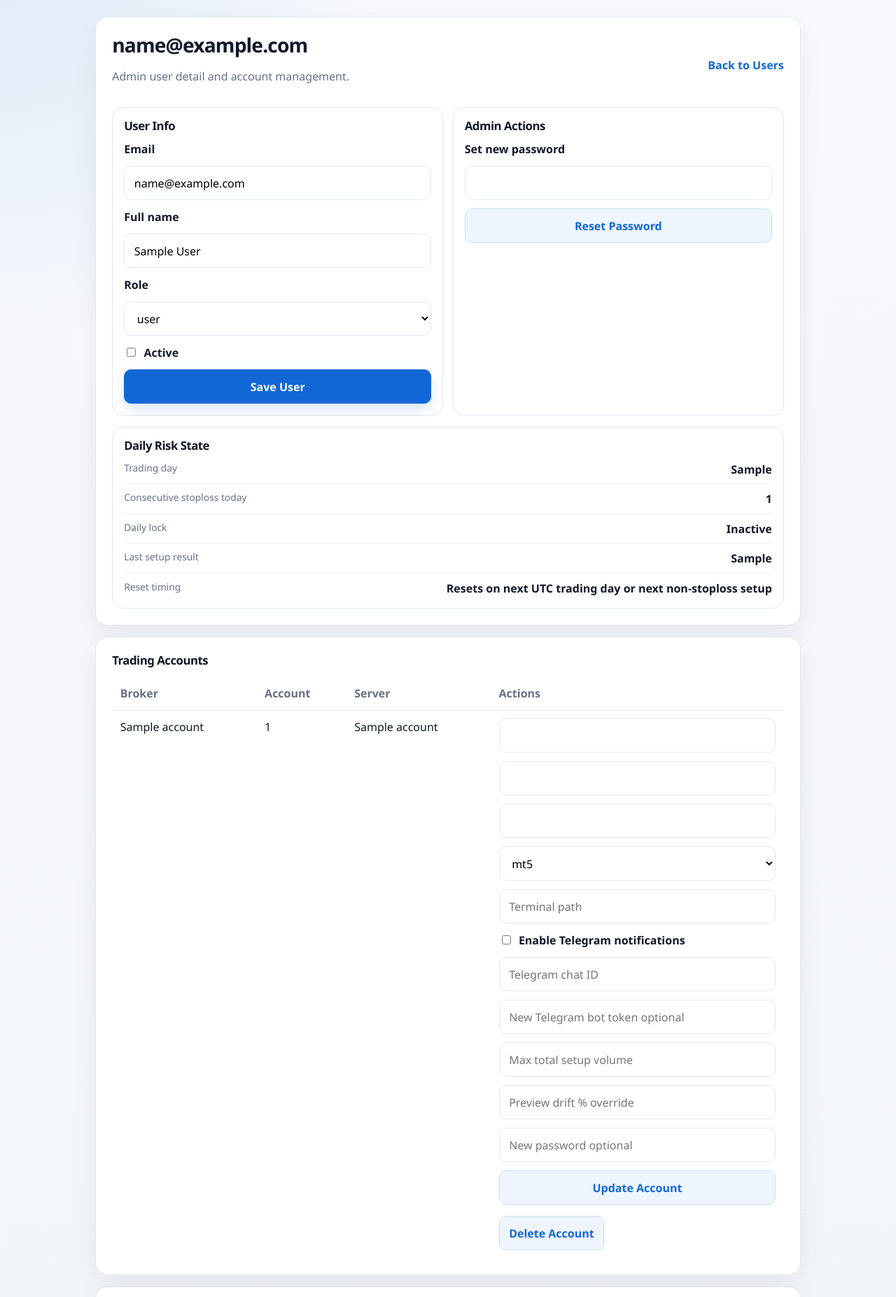
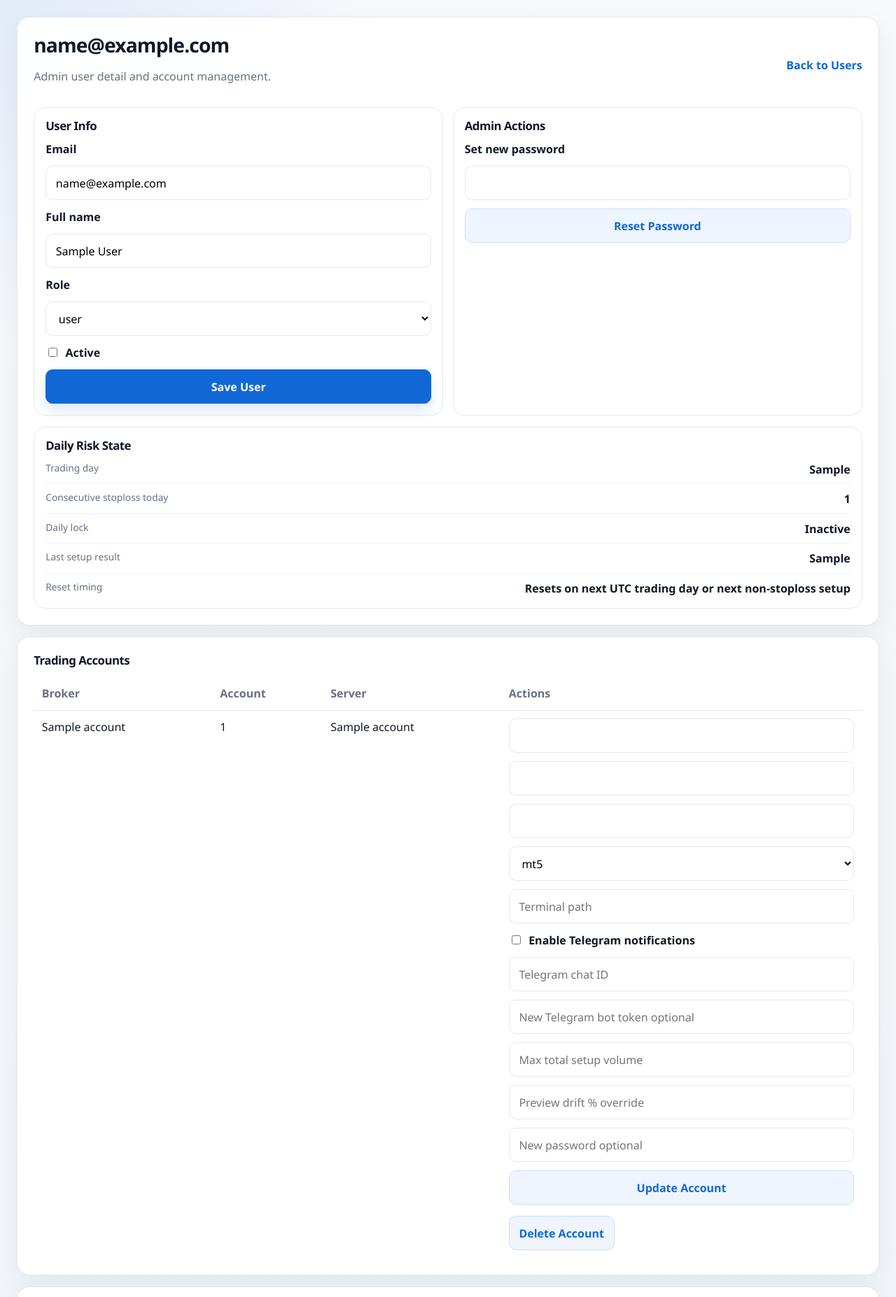
Before and after one commit to thanhnguyenduy997/trading-bot, a Python web app: template app/templates/admin_user_detail.html in a window 1280 px wide. Shown: the part 52-1906 px from the top of the page at 70% size. Run offline with Jinja, Linux system fonts and the light colour scheme; the template is opened without the code that fills it: most values are stand-ins (such as "Sample title", 1, 10 or a date in 2020).

Commit message:
fix chieu rong toan bo app

```diff
--- a/app/templates/admin_settings.html
+++ b/app/templates/admin_settings.html
@@ -1,6 +1,6 @@
 {% extends "base.html" %}
 {% block content %}
-<section class="card">
+<section class="card layout-tier-medium">
     <div class="section-header">
         <div>
             <h1>Admin Settings</h1>
--- a/app/templates/admin_user_detail.html
+++ b/app/templates/admin_user_detail.html
@@ -1,6 +1,6 @@
 {% extends "base.html" %}
 {% block content %}
-<section class="card">
+<section class="card layout-tier-wide">
     <div class="section-header">
         <div>
             <h1>{{ target.email }}</h1>
@@ -65,7 +65,7 @@
     </section>
 </section>
 
-<section class="card results-card">
+<section class="card results-card layout-tier-wide">
     <h2>Trading Accounts</h2>
     {% if accounts %}
     <table class="accounts-table account-list-table">
@@ -119,7 +119,7 @@
     {% endif %}
 </section>
 
-<section class="card results-card">
+<section class="card results-card layout-tier-wide">
     <h2>Create Trading Account For User</h2>
     {% set create_form = create_account_form %}
     <form action="/admin/users/{{ target.id }}/trading-accounts" method="post" class="stack">
--- a/app/templates/admin_user_form.html
+++ b/app/templates/admin_user_form.html
@@ -1,6 +1,6 @@
 {% extends "base.html" %}
 {% block content %}
-<section class="card">
+<section class="card layout-tier-medium">
     <div class="section-header">
         <div>
             <h1>Create User</h1>
--- a/app/templates/admin_users.html
+++ b/app/templates/admin_users.html
@@ -1,6 +1,6 @@
 {% extends "base.html" %}
 {% block content %}
-<section class="card">
+<section class="card layout-tier-wide">
     <div class="section-header">
         <div>
             <h1>Admin Users</h1>
--- a/app/templates/dashboard.html
+++ b/app/templates/dashboard.html
@@ -1,6 +1,6 @@
 {% extends "base.html" %}
 {% block content %}
-<section class="card stack dashboard-shell">
+<section class="card stack dashboard-shell layout-tier-wide">
     {% if message %}
     <div class="banner banner-success">{{ message }}</div>
     {% endif %}
--- a/app/templates/login.html
+++ b/app/templates/login.html
@@ -1,6 +1,6 @@
 {% extends "base.html" %}
 {% block content %}
-<section class="card auth-card">
+<section class="card auth-card layout-tier-narrow">
     <h1>Đăng nhập</h1>
     <p>Đăng nhập để tiếp tục sử dụng hệ thống.</p>
     {% if message %}
--- a/app/templates/static/styles.css
+++ b/app/templates/static/styles.css
@@ -149,6 +149,33 @@ body {
     overflow-wrap: anywhere;
     min-width: 0;
     max-width: 100%;
+}
+
+.layout-tier-narrow,
+.layout-tier-medium,
+.layout-tier-wide {
+    box-sizing: border-box;
+    min-width: 0;
+}
+
+.layout-tier-narrow {
+    width: min(560px, calc(100vw - 32px));
+    max-width: 100%;
+    margin-inline: auto;
+}
+
+.layout-tier-medium {
+    width: min(1400px, calc(100vw - 48px));
+    max-width: none;
+    margin-left: 50%;
+    transform: translateX(-50%);
+}
+
+.layout-tier-wide {
+    width: min(1600px, calc(100vw - 48px));
+    max-width: none;
+    margin-left: 50%;
+    transform: translateX(-50%);
 }
 
 h1,
@@ -938,10 +965,6 @@ button:hover {
 }
 
 .dashboard-shell {
-    width: min(1600px, calc(100vw - 48px));
-    max-width: none;
-    margin-left: 50%;
-    transform: translateX(-50%);
     gap: 1rem;
     min-width: 0;
     box-sizing: border-box;
@@ -1407,8 +1430,17 @@ button:hover {
 }
 
 @media (max-width: 640px) {
+    .layout-tier-narrow {
+        width: min(560px, calc(100vw - 24px));
+    }
+
+    .layout-tier-medium,
+    .layout-tier-wide {
+        width: calc(100vw - 24px);
+    }
+
     .dashboard-shell {
-        width: min(1600px, calc(100vw - 24px));
+        width: calc(100vw - 24px);
     }
 
     .dashboard-trade-table {
--- a/app/templates/trade_preview.html
+++ b/app/templates/trade_preview.html
@@ -1,6 +1,6 @@
 {% extends "base.html" %}
 {% block content %}
-<section class="card" id="preview-form">
+<section class="card layout-tier-wide" id="preview-form">
     <div class="section-header">
         <div>
             <h1>Trade Preview</h1>
@@ -81,7 +81,7 @@
 </section>
 
 {% if preview and setup %}
-<section class="card results-card setup-detail-card">
+<section class="card results-card setup-detail-card layout-tier-wide">
     <div class="section-header compact-header">
         <div>
             <h2>Review Setup #{{ setup.id }}</h2>
--- a/app/templates/trade_setup_detail.html
+++ b/app/templates/trade_setup_detail.html
@@ -1,6 +1,6 @@
 {% extends "base.html" %}
 {% block content %}
-<section class="card setup-detail-card">
+<section class="card setup-detail-card layout-tier-medium">
     <div class="section-header">
         <div>
             <h1>Trade Setup #{{ setup.id }}</h1>
@@ -124,7 +124,7 @@
     </section>
 </section>
 
-<section class="card results-card events-card">
+<section class="card results-card events-card layout-tier-medium">
     <div class="section-header compact-header">
         <div>
             <h2>Recent Events</h2>
--- a/app/templates/trade_setups.html
+++ b/app/templates/trade_setups.html
@@ -1,6 +1,6 @@
 {% extends "base.html" %}
 {% block content %}
-<section class="card">
+<section class="card layout-tier-wide">
     <div class="section-header">
         <div>
             <h1>Trade Setups</h1>
--- a/app/templates/trading_account_form.html
+++ b/app/templates/trading_account_form.html
@@ -1,6 +1,6 @@
 {% extends "base.html" %}
 {% block content %}
-<section class="card">
+<section class="card layout-tier-medium">
     <div class="section-header">
         <div>
             <h1>{{ heading }}</h1>
--- a/app/templates/trading_accounts.html
+++ b/app/templates/trading_accounts.html
@@ -1,6 +1,6 @@
 {% extends "base.html" %}
 {% block content %}
-<section class="card">
+<section class="card layout-tier-wide">
     <div class="section-header">
         <h1>Trading Accounts</h1>
         <a href="/trading-accounts/create" class="button-link">Add Account</a>
```
Also changed, not shown: app/templates/trading_account_detail.html (+5 -5 lines).
